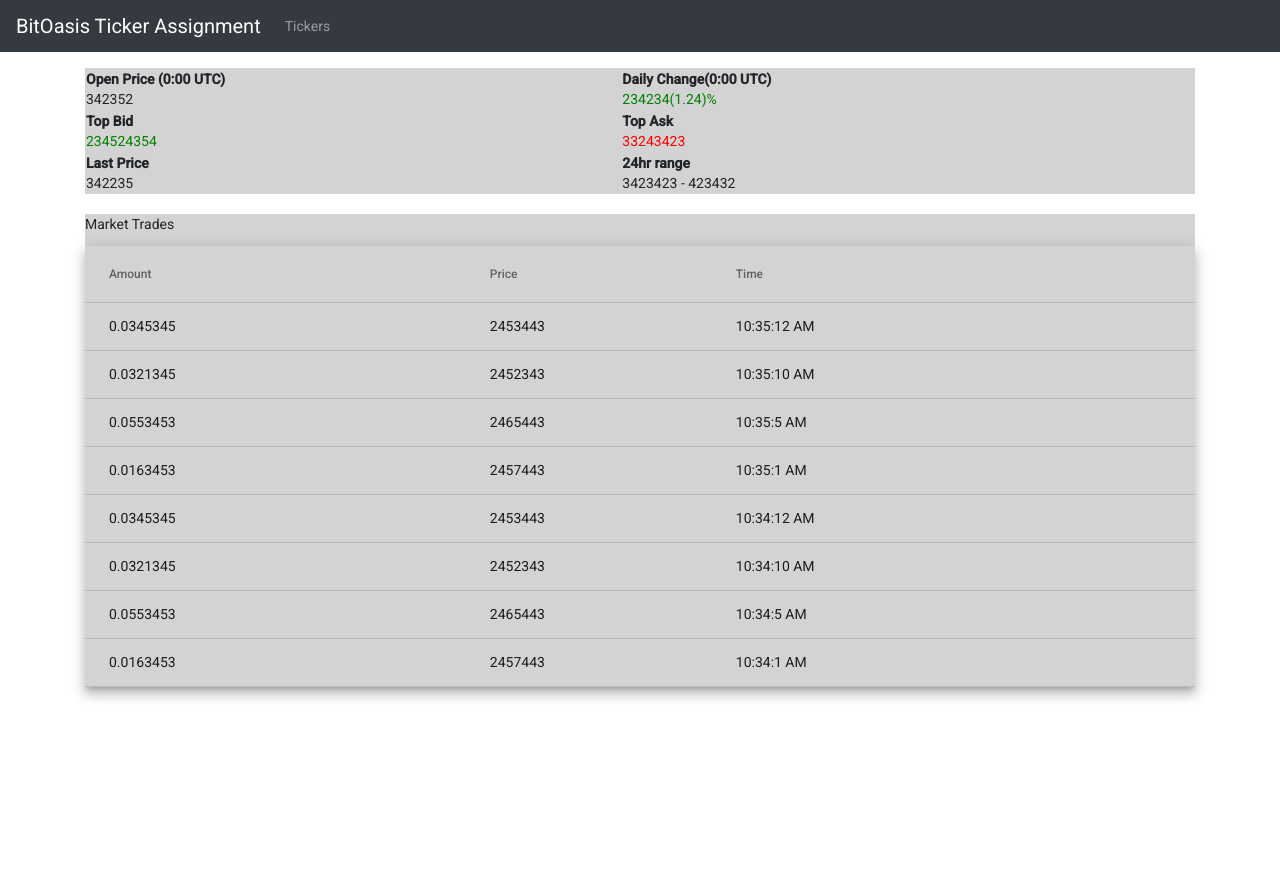
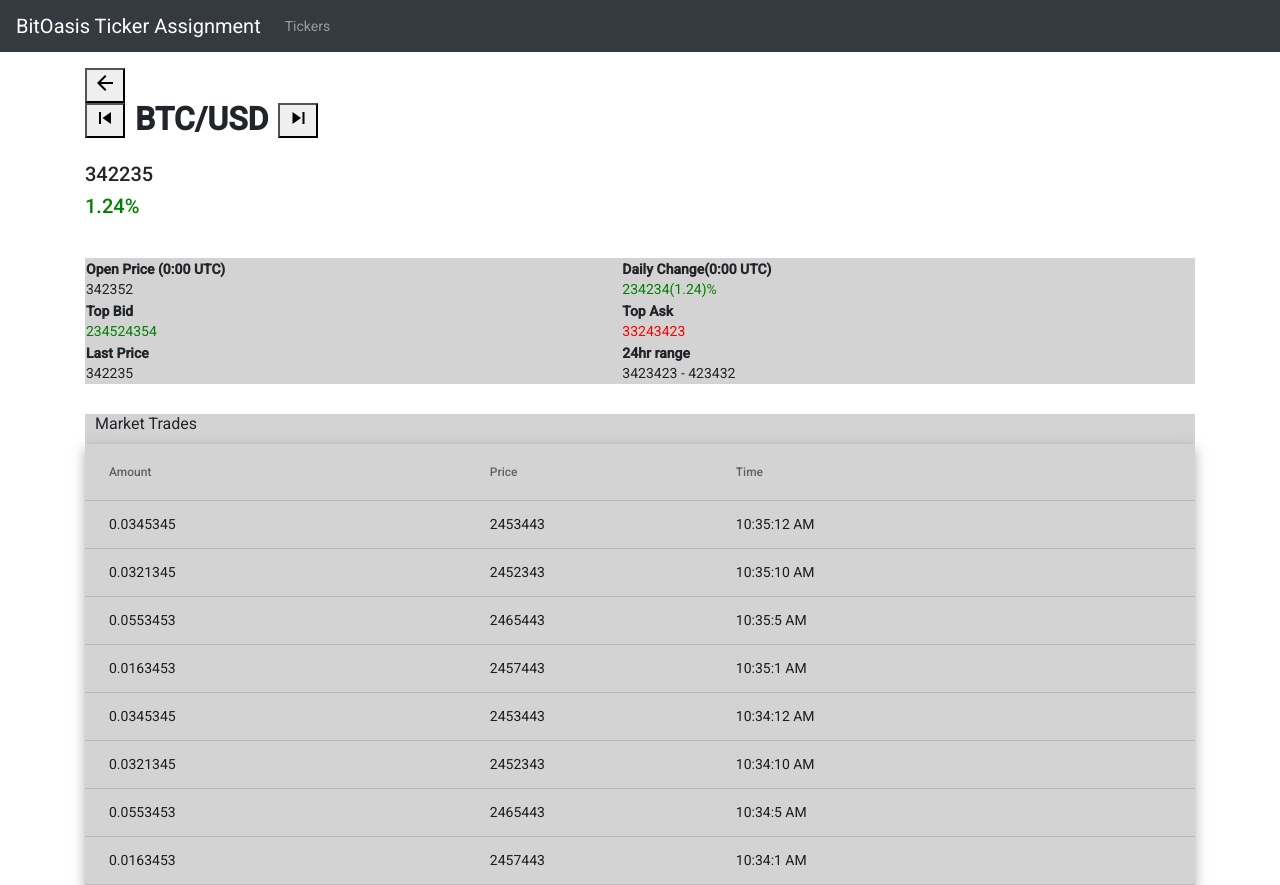
Before and after one commit to arpitaakundu/trading-pair, an Angular app: page /tickers/1 in a window 1280 px wide. Before the commit the page ends 800 px from the top, so only its background shows below. Built offline with nearby package versions, Linux system fonts and the light colour scheme.

Commit message:
pairswitching for second page

```diff
--- a/src/app/components/tickers-details/tickers-details.component.css
+++ b/src/app/components/tickers-details/tickers-details.component.css
@@ -5,3 +5,12 @@
 .bglightgray{
   background-color: lightgrey;
 }
+.header{
+  font-size: xx-large;
+  font-weight: bolder;
+  margin: 10px;
+}
+.caption{
+  font-size: medium;
+  margin: 10px;
+}
--- a/src/app/components/tickers-details/tickers-details.component.html
+++ b/src/app/components/tickers-details/tickers-details.component.html
@@ -1,4 +1,23 @@
-
+<div>
+    <div >
+      <button mat-fab-min color="primary" (click)="back()">
+        <mat-icon>arrow_back</mat-icon>
+      </button>
+  </div>
+    <div>
+        <button mat-fab-min color="primary" (click)="pairSwitchTicker('prev')">
+          <mat-icon>skip_previous</mat-icon>
+        </button>
+        <span class="header">{{tickerDetails.pair}}</span>
+        <button mat-fab-min color="primary" (click)="pairSwitchTicker('next')">
+          <mat-icon>skip_next</mat-icon>
+        </button>
+    </div>
+  <br/>
+  <h2>{{tickerDetails.lastprice}}<br>
+    <span [ngStyle]="{ color: tickerDetails.tilecolor}">{{tickerDetails.dailychangerelative}}%</span></h2>
+</div>
+<br>
 <div class="bglightgray">
   <table>
     <tr>
@@ -27,7 +46,7 @@
 </div>
 <br/>
 <div class="bglightgray">
-  <p>Market Trades</p>
+  <p class="caption">Market Trades</p>
   <table mat-table [dataSource]="dataSource" class="mat-elevation-z8">
 
     <!--- Note that these columns can be defined in any order.
--- a/src/app/components/tickers-details/tickers-details.component.ts
+++ b/src/app/components/tickers-details/tickers-details.component.ts
@@ -1,9 +1,10 @@
-
+import { environment } from './../../../environments/environment.prod';
 import {Component, OnInit,OnDestroy} from "@angular/core";
 import {WebSocketService} from "src/app/wsservices/websocket.service";
-import {Subscription} from "rxjs";
+import {Observable, Subscription} from "rxjs";
 import { Trade } from "src/app/models/trade.model";
 import { Ticker } from "src/app/models/ticker.model";
+import { ActivatedRoute, ParamMap, Router } from "@angular/router";
 
 
 const ELEMENT_DATA: Trade[] = [
@@ -16,7 +17,7 @@
   {amount: 0.0553453, price: 2465443, time: '10:34:5 AM'},
   {amount: 0.0163453, price: 2457443, time: '10:34:1 AM'}]
 
-  const tickerData: Ticker = {symbol:'tBCDUSD',bid:234524354,ask:33243423,dailychangerelative:1.24,dailychange:234234,lastprice:342235,openprice:342352,low:3423423,high:423432,pair:'BCD/USD',tilecolor:'green'}
+  const tickerData: Ticker = {symbol:'tBTCUSD',bid:234524354,ask:33243423,dailychangerelative:1.24,dailychange:234234,lastprice:342235,openprice:342352,low:3423423,high:423432,pair:'BTC/USD',tilecolor:'green',index:0}
 
 @Component({
   selector: 'app-tickers-details',
@@ -25,21 +26,70 @@
   styleUrls: ['./tickers-details.component.css']
 })
 export class TickersDetailsComponent implements OnInit,OnDestroy {
+  [x: string]: any;
   displayedColumns: string[] = ['amount', 'price', 'timestamp'];
+  prevnextsymbol : string = '';
+  paramSymbol : string = '';
   tradeDetailsList = ELEMENT_DATA;
   tickerDetails = tickerData;
   dataSource = this.tradeDetailsList;
-  wsSubscription!: Subscription;
-  caption='Market Trades'
-  constructor() { }
+  currentIndex:number = 0;
+  wsurl:string = '';
+
+
+  constructor(private route: ActivatedRoute,
+    private router: Router,private wsService: WebSocketService) {
+
+      }
 
   ngOnInit(): void {
+    this.route.params.subscribe( params => this.paramSymbol = params["symbol"]);
+    this.getTickerDetails();
+    this.getTradeDetails();
   }
-  closeSocket(){
-    this.wsSubscription.unsubscribe();
+
+  getTickerDetails(){
+    this.wsService.connect('ticker',this.paramSymbol);
+    this.wsService.messages$.subscribe({
+      next: (data)=>{
+      console.log('Ticker:'+data);
+     },
+      error:(e) => {console.error(e)}
+    })
+  }
+
+  getTradeDetails(){
+    this.wsService.connect('trades',this.paramSymbol);
+    this.wsService.messages$.subscribe({
+      next: (data)=>{
+      console.log('Trade:'+data);
+     },
+      error:(e) => {console.error(e)}
+    })
+  }
+
+  pairSwitchTicker(direction:string){
+    this.currentIndex = parseInt(JSON.parse(sessionStorage.getItem("currentIndex") || '0'));
+    var tickerSymbols:string[] = JSON.parse(sessionStorage.getItem("tickerSymbols")|| '{}');
+    if(direction == 'prev'){
+      this.currentIndex = this.currentIndex === 0 ? tickerSymbols.length - 1 : this.currentIndex -1;
+    }
+    else{
+      this.currentIndex = (this.currentIndex === tickerSymbols.length - 1) ? 0 : this.currentIndex + 1;
+    }
+    this.prevnextsymbol = tickerSymbols[this.currentIndex];
+    sessionStorage.setItem('currentIndex',this.currentIndex.toString());
+    this.paramSymbol = this.prevnextsymbol;
+    this.router.navigateByUrl( '/tickers/'+this.prevnextsymbol );
+    this.getTickerDetails();
+    this.getTradeDetails();
+  }
+
+  back(){
+    this.router.navigateByUrl( '/tickers' );
   }
 
   ngOnDestroy() {
-    this.closeSocket();
+
   }
 }
--- a/src/app/components/tickers-list/tickers-list.component.html
+++ b/src/app/components/tickers-list/tickers-list.component.html
@@ -5,7 +5,7 @@
       >
       <div>
         <div class="hzAlign">
-          <a routerLink="/tickers/{{ ticker.symbol }}"> <b>{{ ticker.pair}} </b></a><br/>
+          <a (click)="setCurrentIndex(ticker.index)" routerLink="/tickers/{{ ticker.symbol }}"> <b>{{ ticker.pair}} </b></a><br/>
         </div>
 
           {{ ticker.lastprice }} <br>
--- a/src/app/components/tickers-list/tickers-list.component.ts
+++ b/src/app/components/tickers-list/tickers-list.component.ts
@@ -1,6 +1,4 @@
 import { Component, OnInit } from '@angular/core';
-import { Router } from '@angular/router';
-//import {MatGridListModule} from '@angular/material/grid-list';
 import { Ticker } from 'src/app/models/ticker.model';
 import { TickersService } from 'src/app/services/tickers.service';
 @Component({
@@ -11,7 +9,8 @@
 export class TickersListComponent implements OnInit {
 
   tickers? : Ticker[];
-  constructor(private tickerService:TickersService,private router: Router) { }
+  tickerSymbols : string[] = [];
+  constructor(private tickerService:TickersService) { }
 
   ngOnInit(): void {
     this.retriveTickers();
@@ -22,13 +21,17 @@
       next: (data)=>{
       this.tickers = data;
       this.tickers = this.tickers.filter( e => e.symbol?.startsWith("t"));
+      this.tickerSymbols = this.tickers.map(element => element.symbol || '');
+      sessionStorage.setItem('tickerSymbols',JSON.stringify(this.tickerSymbols));
       this.tickers = this.tickers
-                         .map(item => { if(item.dailychangerelative < 0)
+                         .map((item,i=0) => { if(item.dailychangerelative < 0)
                                           {item.tilecolor = "lightcoral"; }
                                         else
                                           {item.tilecolor = "lightgreen";}
                                           item.dailychangerelative = parseFloat((item.dailychangerelative * 100).toFixed(2));
                                           item.pair = item.symbol?.substring(1, 4) + "/" + item.symbol?.substring(4);
+                                          item.index = i;
+                                          i++;
                                           return item;
                         });
      },
@@ -36,10 +39,8 @@
     })
   }
 
-//   public navigateToTickerDetails(item: Ticker) {
-//     debugger;
-//     console.log(item.pair);
-//     this.router.navigate(['/ticker/'+item.symbol]);
-// }
+  setCurrentIndex(index:number){
+    sessionStorage.setItem('currentIndex',index.toString());
+  }
 
 }
--- a/src/app/models/ticker.model.ts
+++ b/src/app/models/ticker.model.ts
@@ -13,6 +13,7 @@
   public low?: number;
   public tilecolor:string = 'lightgreen';
   public pair?:string;
+  public index:number = 0;
   constructor(symbol:string, dailychangerelative: number,lastprice:number ) {
     //specify your own constructor logic
     this.symbol=symbol;
--- a/src/app/wsservices/websocket.service.ts
+++ b/src/app/wsservices/websocket.service.ts
@@ -1,35 +1,43 @@
-import {Observable } from 'rxjs';
+import { Injectable } from '@angular/core';
+import { webSocket, WebSocketSubject } from 'rxjs/webSocket';
+import { environment } from '../../environments/environment';
+import { catchError, tap, map } from 'rxjs/operators';
+import { EMPTY,Subject } from 'rxjs';
+export const WS_ENDPOINT = environment.wsUrl;
 
+@Injectable({
+  providedIn: 'root'
+})
 export class WebSocketService {
+  private socket$!: WebSocketSubject<any>;
+  private messagesSubject$ = new Subject();
+  public messages$ = this.messagesSubject$.pipe();
 
-  ws!: WebSocket;
-  socketIsOpen = 1;
-
-  createObservableSocket(url: string): Observable<any> {
-     this.ws = new WebSocket(url);
-
-    return new Observable(
-       observer => {
-
-        this.ws.onmessage = (event) =>
-          observer.next(event.data);
-
-        this.ws.onerror = (event) => observer.error(event);
-
-        this.ws.onclose = (event) => observer.complete();
-
-        return () =>
-            this.ws.close(1000, "The user disconnected");
-       }
-    );
+  public connect(channel:string,symbol:string): void {
+    if (!this.socket$ || this.socket$.closed) {
+      this.socket$ = this.getNewWebSocket(channel,symbol);
+      const messages = this.socket$.pipe(
+        map(data => {return data;}),
+        tap({
+          error: error => console.log(error),
+        }), catchError(_ => EMPTY));
+      this.messagesSubject$.next(messages);
+    }
   }
 
-  sendMessage(message: string): string {
-    if (this.ws.readyState === this.socketIsOpen) {
-       this.ws.send(message);
-       return `Sent to server ${message}`;
-    } else {
-      return 'Message was not sent - the socket is closed';
-     }
+  private getNewWebSocket(channel:string,symbol:string) {
+    return webSocket({
+      url: WS_ENDPOINT,
+      serializer: msg => JSON.stringify({
+        event: 'subscribe',
+        channel: channel,
+        symbol: symbol
+      }),
+    });
   }
-}
+
+  sendMessage(msg: any) {
+    this.socket$.next(msg);
+  }
+  close() {
+    this.socket$.complete(); }}
```
Also changed, not shown: src/app/app.module.ts (+6 -2 lines).
